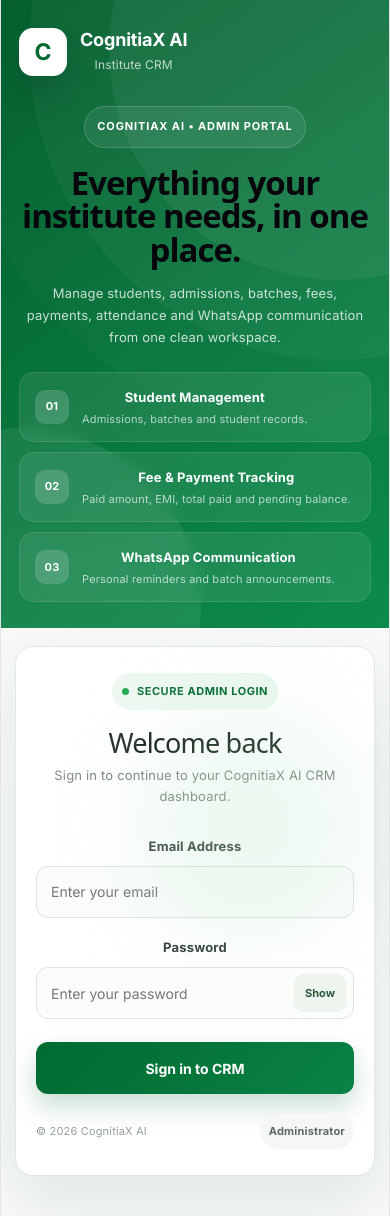
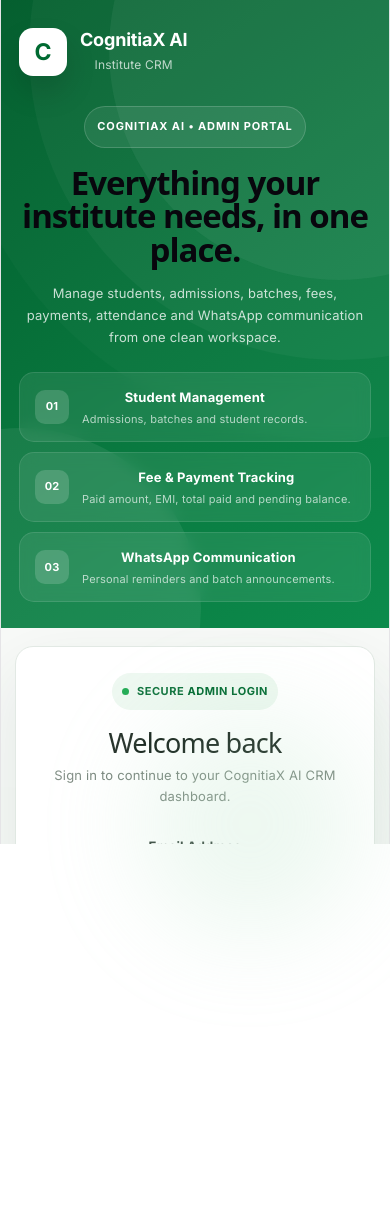
Before and after one commit to imran-shaikh10/cognitiax-ai-crm, a React (Vite) app: page / in a window 390 px wide. After the commit the page ends 844 px from the top, so only its background shows below. Built offline with nearby package versions, Linux system fonts and the light colour scheme.

Commit message:
Fix mobile login scroll

```diff
--- a/src/Login.css
+++ b/src/Login.css
@@ -2,7 +2,7 @@
 * { box-sizing: border-box; }
 
 .cx-login-page {
-  min-height: 100vh;
+  min-height: 100dvh;
   display: grid;
   grid-template-columns: minmax(0, 1.02fr) minmax(420px, 0.98fr);
   position: relative;
@@ -356,33 +356,33 @@
   .cx-login-card { padding: 26px 20px; border-radius: 18px; }
   .cx-login-card h2 { font-size: 27px; }
 }
-/* ================================
-   MOBILE SCROLL FIX
-   DESIGN UNCHANGED
-================================ */
 
-@media (max-width: 640px) {
 
+/* ===== MOBILE SCROLL FIX ===== */
 html,
 body,
 #root {
   min-height: 100%;
-    height: auto;
+  width: 100%;
+  margin: 0;
+}
+
+html {
+  overflow-x: hidden;
+  overflow-y: auto;
+  -webkit-overflow-scrolling: touch;
+}
+
+body {
   overflow-x: hidden;
   overflow-y: auto;
 }
 
-  body {
-    -webkit-overflow-scrolling: touch;
-  }
-
+@media (max-width: 980px) {
   .cx-login-page {
-    min-height: 100vh;
+    display: block;
+    min-height: 100dvh;
     height: auto;
-
-    display: flex;
-    flex-direction: column;
-
     overflow-x: hidden;
     overflow-y: visible;
   }
@@ -392,7 +392,15 @@
     height: auto;
   }
 
-  .cx-login-showcase-inner {
+  .cx-login-form-area {
+    min-height: auto;
+    height: auto;
+    align-items: stretch;
+  }
+}
+
+@media (max-width: 640px) {
+  .cx-login-showcase {
     min-height: auto;
     height: auto;
   }
@@ -400,16 +408,10 @@
   .cx-login-form-area {
     min-height: auto;
     height: auto;
-
-    display: flex;
-    align-items: flex-start;
-    justify-content: center;
-
-    padding-bottom: 40px;
+    padding-bottom: calc(34px + env(safe-area-inset-bottom));
   }
 
   .cx-login-card {
-    height: auto;
-    min-height: 0;
+    margin-bottom: 8px;
   }
 }
```
Lines whose indentation alone changed are shown as unchanged.
